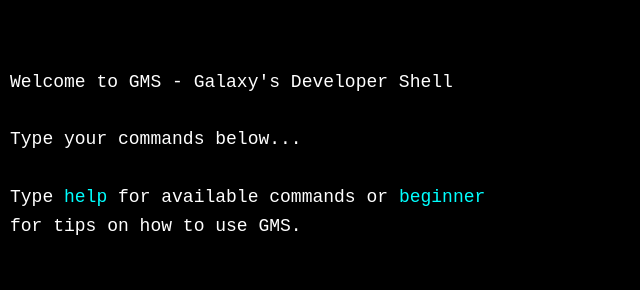
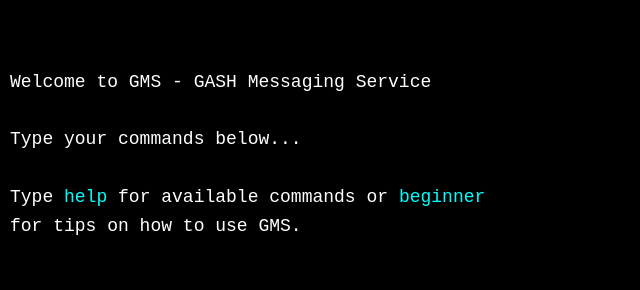
Before and after one commit to GMS-Messaging/GMS, a website: page index.html in a window 1280 px wide. Shown: the top 290 px of the page, 0-640 px from the left. Drawn offline with Linux system fonts and the light colour scheme.

Commit message:
Update index.html

```diff
--- a/index.html
+++ b/index.html
@@ -12,7 +12,7 @@
 <body>
 <div id="console-output">
 <div id="welcome-message">
-Welcome to GMS - Galaxy's Developer Shell<br>
+Welcome to GMS - GASH Messaging Service<br>
 Type your commands below...<br>
 Type <span class="help-output">help</span> for available commands or <span class="help-output">beginner</span>
 for tips on how to use GMS.
```
